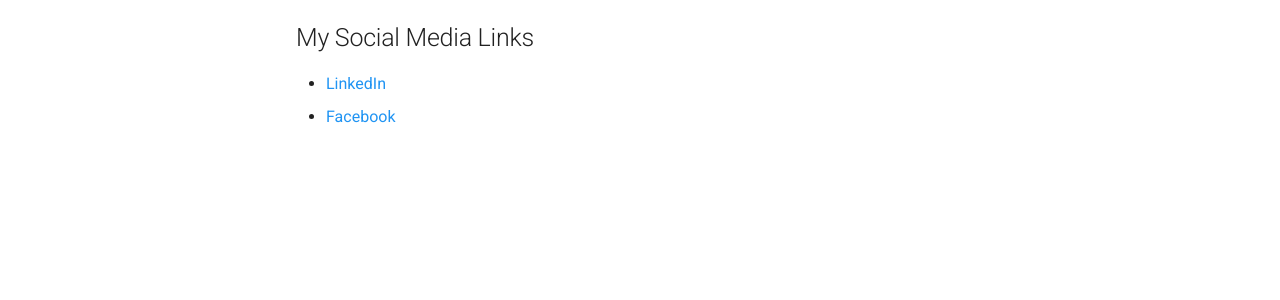
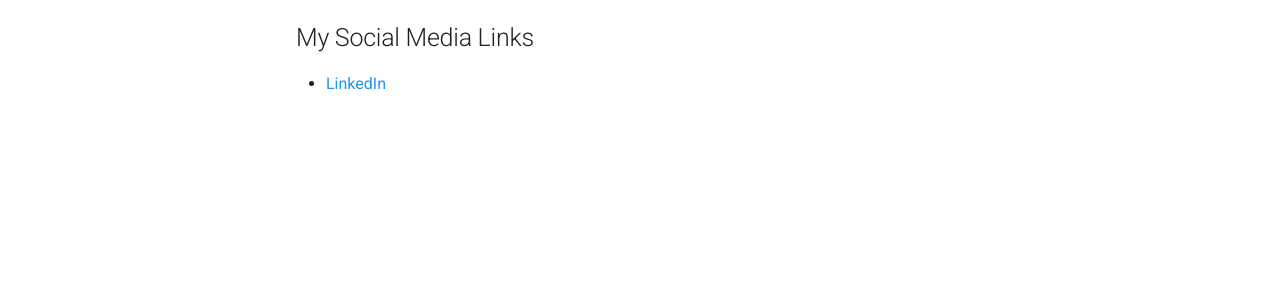
Before and after one commit to ah0890/mywsportfolio, an MkDocs documentation site: the page built from docs/index.md, in a window 1280 px wide. Shown: the part 390-690 px from the top of the page. Built offline with MkDocs 1.6.1 and Material for MkDocs 9.7.7, drawn with Linux system fonts in a browser that asks for light colours.

Commit message:
Remove Facebook link from index.md
Removed Facebook link from social media section.

```diff
--- a/docs/index.md
+++ b/docs/index.md
@@ -4,8 +4,7 @@
 
 ## My Featured Projects
 
-Explore some of my featured projects below, showcasing practical implementations of web scraping and automation:: [Click Here](https://github.com/ahaulakh0890/mywsportfolio/tree/main/docs/projects)
+Explore some of my featured projects below, showcasing practical implementations of web scraping and automation:: [Click Here](https://github.com/ah0890/mywsportfolio/tree/main/docs/projects)
 
 ## My Social Media Links
 - [LinkedIn](https://www.linkedin.com/in/ahaulakh/)
-- [Facebook](https://www.facebook.com/motisol786)
```
